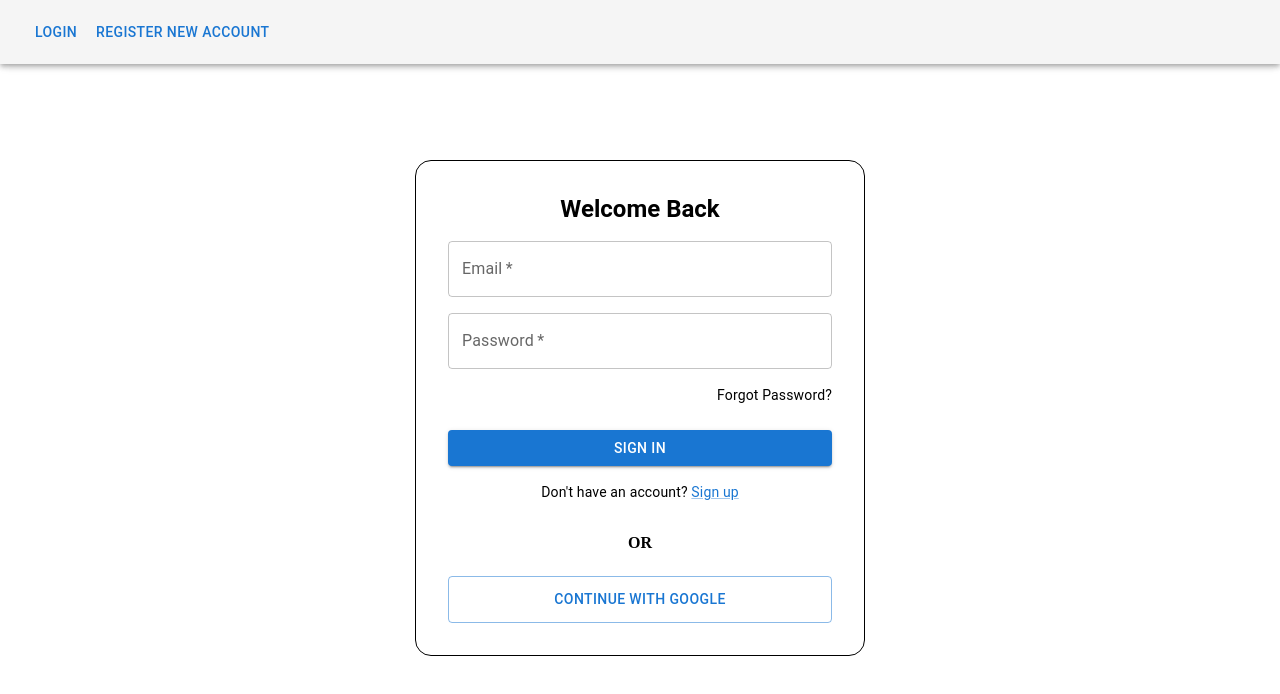
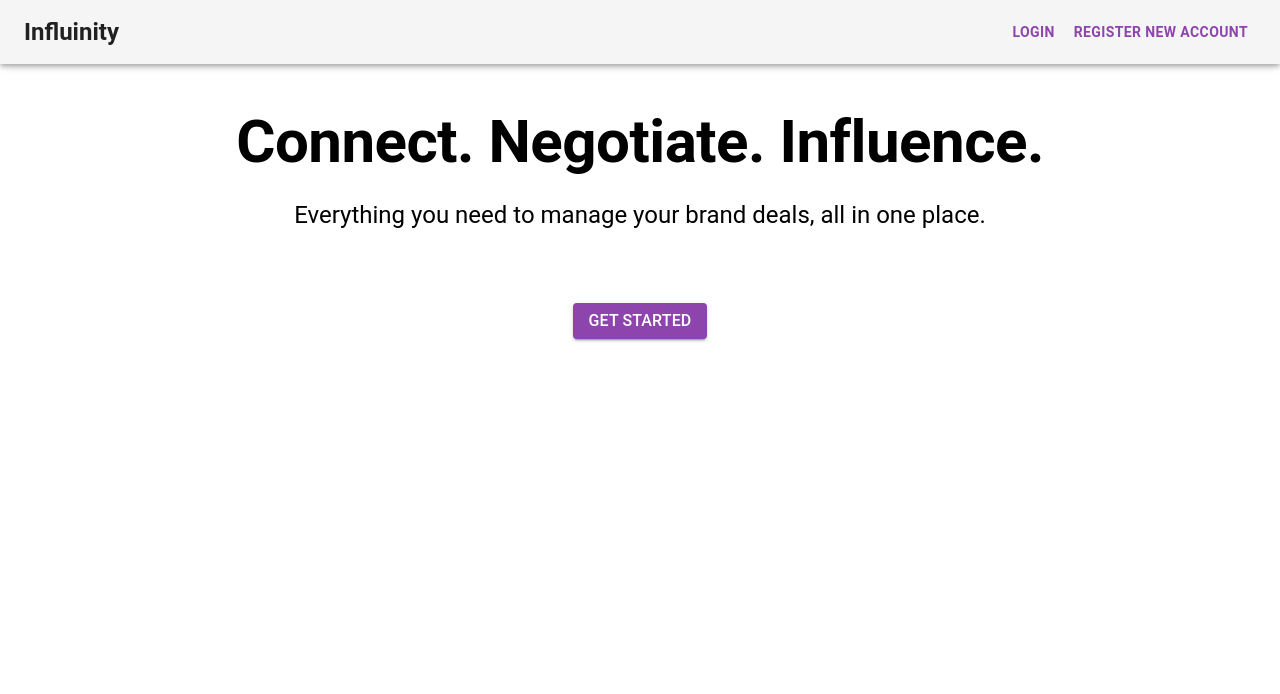
Before and after one commit to jonnydc4/PersonalSponsorshipApp, a React (Create React App) app in the folder client/: page / in a window 1280 px wide. Shown: the top 694 px of the page. Built offline with nearby package versions, Linux system fonts and the light colour scheme; no server answers.

Commit message:
Added LandingPage.jsx and created dialogs for the page

```diff
--- a/client/src/App.js
+++ b/client/src/App.js
@@ -69,33 +69,63 @@ import Register from "./components/auth/register";
 import Header from "./components/header";
 import Home from "./components/home";
 
-import { AuthProvider } from "./contexts/authContext";
-import { useRoutes } from "react-router-dom";
+import {AuthProvider} from "./contexts/authContext";
+import {useRoutes} from "react-router-dom";
 import {Box} from "@mui/material";
+import LandingPage from "./components/landing_page/LandingPage";
+import {createTheme, ThemeProvider} from "@mui/material/styles";
 
 function App() {
+    const theme = createTheme({
+        palette: {
+            // Base colors
+            background: {
+                default: '#f5f5f5', // A light, neutral background
+            },
+            primary: {
+                main: '#8e44ad', // A bold, distinctive purple for accents
+            },
+            secondary: {
+                main: '#34495e', // A deep, rich blue for contrasting elements
+            },
+            // Additional colors as needed
+        },
+        typography: {
+            // Custom typography for that unique hipster feel
+            fontFamily: '"Roboto", "Helvetica", "Arial", sans-serif',
+            fontWeightLight: 400,
+            fontWeightRegular: 500,
+            fontWeightMedium: 600,
+            fontWeightBold: 700
+
+            // Add more styles as needed
+        },
+        // Additional theming options as needed
+    });
+
     const routesArray = [
         {
             path: "*",
-            element: <Login />,
+            element: <LandingPage/>,
         },
         {
             path: "/login",
-            element: <Login />,
+            element: <Login/>,
         },
         {
             path: "/register",
-            element: <Register />,
+            element: <Register/>,
         },
         {
             path: "/home",
-            element: <Home />,
+            element: <Home/>,
         },
     ];
 
     let routesElement = useRoutes(routesArray);
 
     return (
+        <ThemeProvider theme={theme}>
             <AuthProvider>
                 <Header />
                 <Box
@@ -104,11 +134,13 @@ function App() {
                         height: '100vh', // Full viewport height
                         display: 'flex', // Use flexbox
                         flexDirection: 'column', // Column direction
+                        paddingTop: "50px"
                     }}
                 >
                     {routesElement}
                 </Box>
             </AuthProvider>
+        </ThemeProvider>
     );
 }
 
--- a/client/src/components/header/index.jsx
+++ b/client/src/components/header/index.jsx
@@ -6,6 +6,7 @@ import Typography from '@mui/material/Typography';
 import { Link as RouterLink, useNavigate } from 'react-router-dom';
 import { useAuth } from '../../contexts/authContext'
 import { doSignOut } from '../../firebase/auth'
+import {Box} from "@mui/material";
 
 const Header = () => {
     const navigate = useNavigate()
@@ -13,6 +14,10 @@ const Header = () => {
     return (
         <AppBar position="fixed" color="default" sx={{ zIndex: 1201 }}>
             <Toolbar>
+                <Typography fontWeight="fontWeightMedium" variant="h5">
+                    Influinity
+                </Typography>
+                <Box sx={{flexGrow: 1}}/>  {/*Spacer Element*/}
                 {userLoggedIn ? (
                     <Button
                         color="primary"
--- /dev/null
+++ b/client/src/components/landing_page/GetStartedButton.jsx
@@ -0,0 +1,15 @@
+import {Button, Typography} from "@mui/material";
+
+const handleGetStarted = () => {
+
+}
+
+export default function GetStartedButton() {
+    return (
+        <Button variant="contained" onClick={handleGetStarted}>
+            <Typography fontWeight="fontWeightRegular">
+                Get Started
+            </Typography>
+        </Button>
+    )
+}
--- /dev/null
+++ b/client/src/components/landing_page/LandingPage.jsx
@@ -0,0 +1,36 @@
+import {Container, Grid, Box, Typography} from '@mui/material';
+import GetStartedButton from "./GetStartedButton";
+
+export default function LandingPage() {
+
+
+
+    return (
+        <Container maxWidth="lg" xs={12}>
+            <Grid container spacing={3}>
+                {/* Hero Section */}
+                <Grid item xs={12}>
+                    <Box
+                        sx={{
+                            p: 6,
+                            textAlign: 'center',
+                        }}
+                    >
+                        <Typography fontWeight="fontWeightBold" variant="h2" gutterBottom>
+                            Connect. Negotiate. Influence.
+                        </Typography>
+                        <Typography fontWeight="fontWeightLight" variant="h5">
+                            Everything you need to manage your brand deals, all in one place.
+                        </Typography>
+                    </Box>
+                </Grid>
+                {/* Call to action button, e.g., to sign up or learn more */}
+                <Grid item xs={12} textAlign="center">
+                    <GetStartedButton/>
+                    {/* More content here */}
+                </Grid>
+                {/* Additional content and layout adjustments as needed */}
+            </Grid>
+        </Container>
+    );
+}
```
Also changed, not shown: client/src/components/landing_page/GetStartedDialog.jsx (added). Lines whose indentation alone changed are shown as unchanged.
